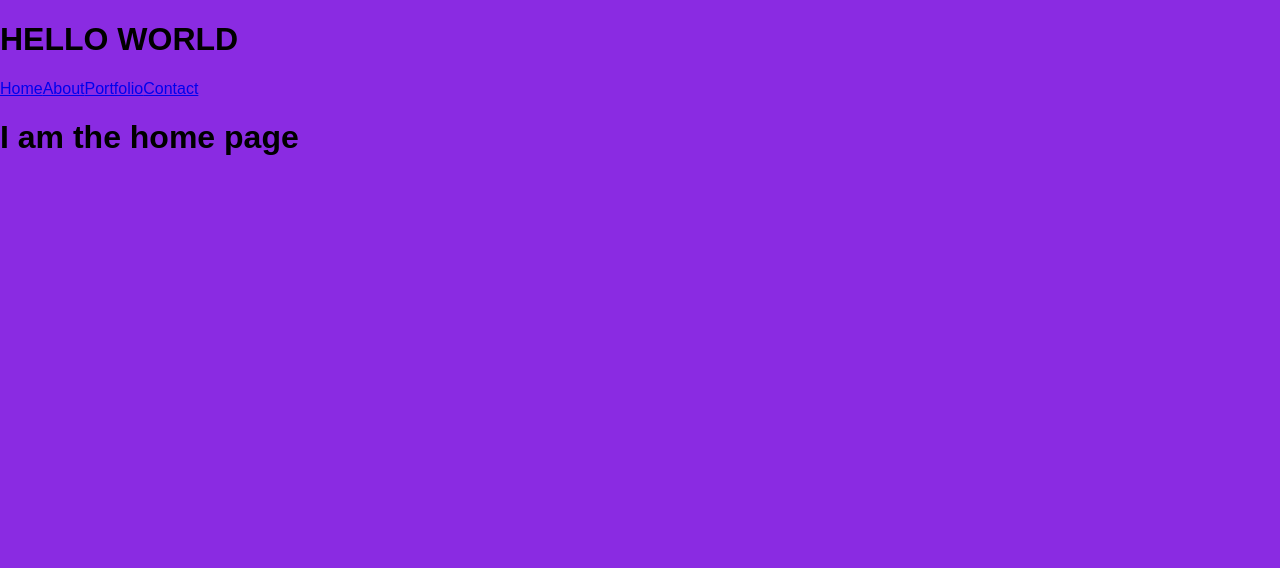
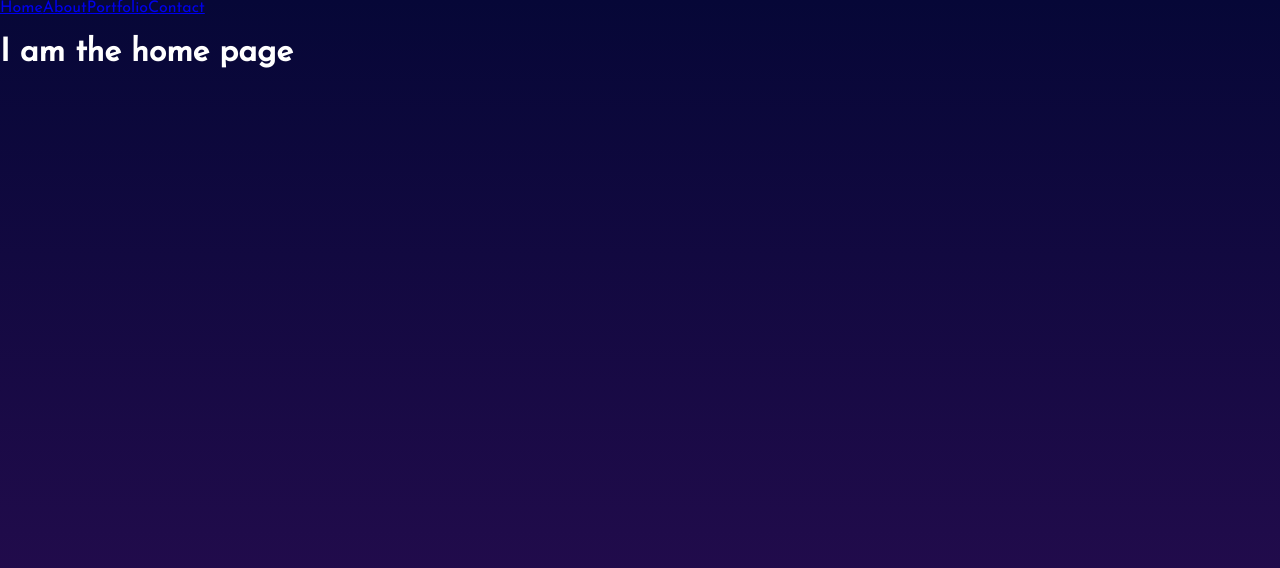
Before and after one commit to dowlingec/dowlingecodes, a React (Create React App) app: page / in a window 1280 px wide. Shown: the top 568 px of the page. Built offline with nearby package versions, Linux system fonts and the light colour scheme.

Commit message:
font found

```diff
--- a/public/index.html
+++ b/public/index.html
@@ -1,11 +1,16 @@
 <!DOCTYPE html>
 <html lang="en">
   <head>
+    <title>dowlingec codes</title>
+
+    <!-- Google Fonts -->
+    <link rel="preconnect" href="https://fonts.googleapis.com">
+    <link rel="preconnect" href="https://fonts.gstatic.com" crossorigin>
+    <link href="https://fonts.googleapis.com/css2?family=Josefin+Sans:wght@100;200;400&display=swap" rel="stylesheet">
     <meta
       name="description"
       content="Web site created using create-react-app"
     />
-    <title>dowlingec codes</title>
   </head>
   <body>
     <noscript>You need to enable JavaScript to run this app.</noscript>
--- a/src/App.css
+++ b/src/App.css
@@ -1,11 +1,11 @@
 body {
   margin: 0;
-  background: blueviolet;
-  /* background: rgb(12,8,94);
-  background: linear-gradient(180deg, rgb(6, 7, 55) 0%, rgb(43, 13, 83) 98%) no-repeat center fixed; */
+  /* background: blueviolet; */
+  /* /* background: rgb(12,8,94); */
+  background: linear-gradient(180deg, rgb(6, 7, 55) 0%, rgb(43, 13, 83) 98%) no-repeat center fixed;
   background-size: cover;
-  font-family: sans-serif;
-  font: white;
+  font-family: 'Josefin Sans', sans-serif;
+  color: white;
 }
 
 
--- a/src/App.js
+++ b/src/App.js
@@ -10,7 +10,6 @@ import Contact from "./components/Contact"
 function App() {
   return (
     <div className="app-whole">
-      <h1>HELLO WORLD</h1>
       <NavBar />
       <Switch>
         <Route exact path="/about">
```
